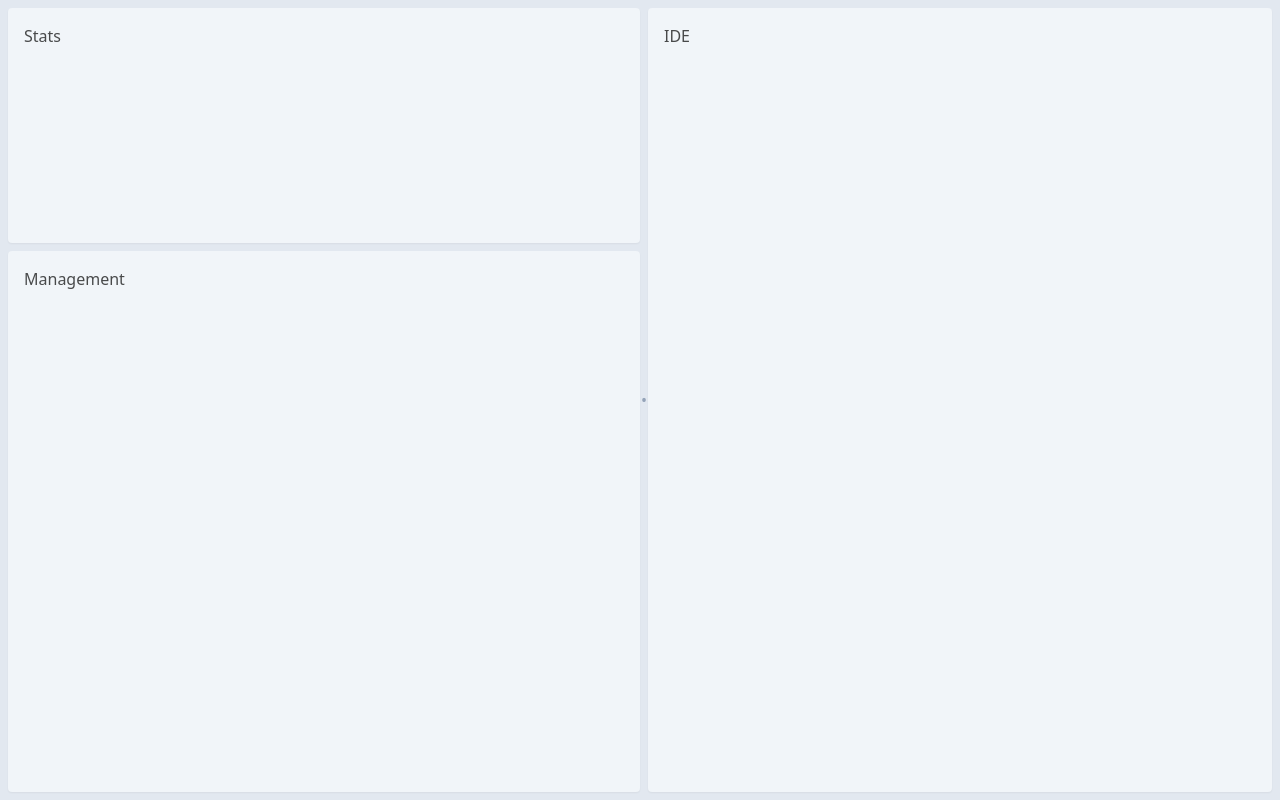
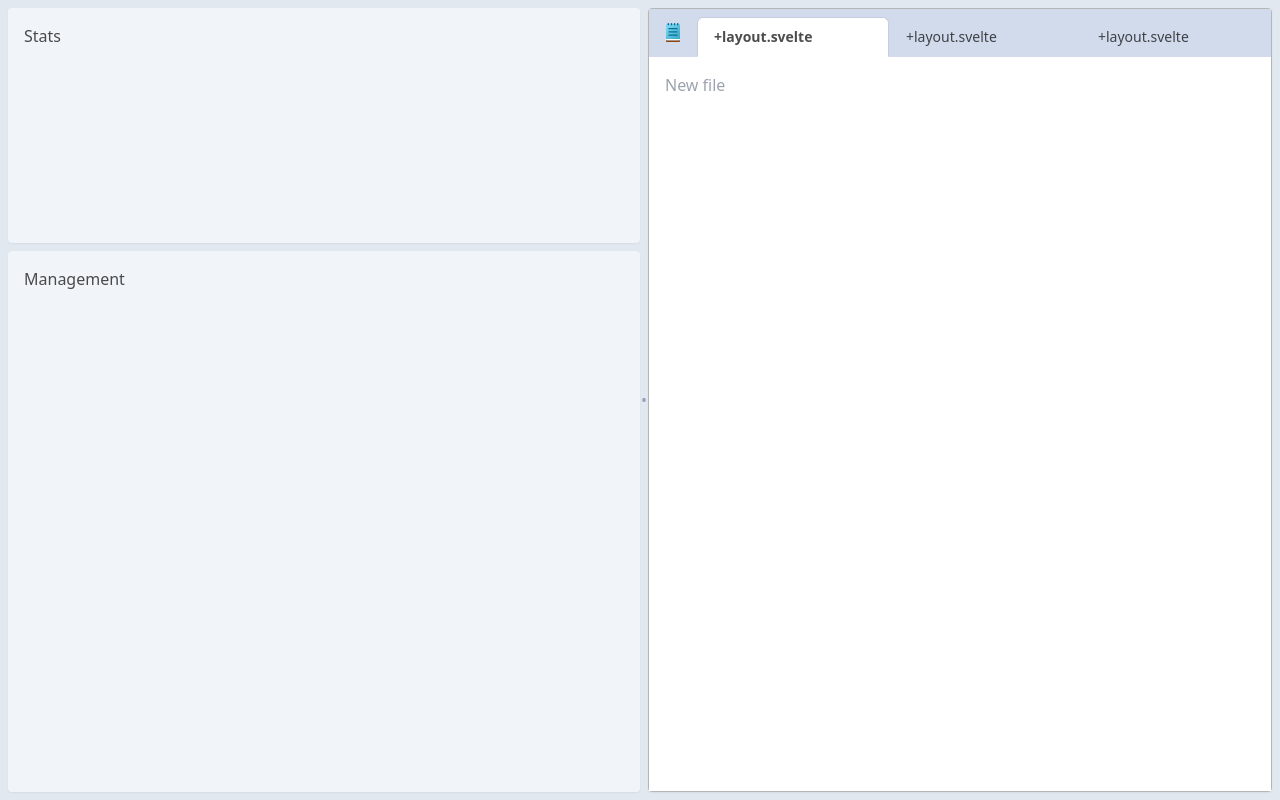
Before and after one commit to davidboulle/codemania, a SvelteKit app: page / in a window 1280 px wide. Built offline with nearby package versions, Linux system fonts and the light colour scheme.

Commit message:
handle IDE colors and add tabs

```diff
--- a/src/app.css
+++ /dev/null
@@ -1,3 +0,0 @@
-@tailwind base;
-@tailwind components;
-@tailwind utilities;
--- a/src/components/WidgetIde.svelte
+++ b/src/components/WidgetIde.svelte
@@ -1,7 +1,99 @@
-<script>
+<script lang="ts">
 	export let widgetName = 'IDE';
+
+	let ideStyle = {
+		'border-external': '#b5b5b5',
+		'border-internal': '#c5cede',
+		'border-tab-unactive': '#d1dbec',
+		'border-tab-active': '#c5cede',
+		'border-tab-hover': '#c6d4e3',
+		'border-tab-focus': '#c5cede',
+		'bg-tabs': '#d1dbec',
+		'bg-tab-unactive': '#d1dbec',
+		'bg-tab-hover': '#c6d4e3',
+		'bg-tab-active': 'white',
+		'bg-tab-focus': '#f1f4f9',
+		'bg-input': 'white',
+		'text-tab-unactive': 'rgba(0, 0, 0, 0.7)',
+		'text-tab-hover': 'rgba(0, 0, 0, 0.7)',
+		'text-tab-active': 'rgba(0, 0, 0, 0.7)',
+		'text-tab-focus': 'rgba(0, 0, 0, 0.7)'
+	};
+
+	$: cssVarStyles = Object.entries(ideStyle)
+		.map(([key, value]) => `--${key}:${value}`)
+		.join(';');
+
+	class Tab {
+		name = 'undefined.txt';
+		constructor(name: string) {
+			this.name = name;
+		}
+	}
+
+	let tabs = [new Tab('+layout.svelte'), new Tab('+layout.svelte'), new Tab('+layout.svelte')];
+	let selected = tabs[0];
 </script>
 
-<div class="widget-ide flex min-h-96 flex-1 flex-col overflow-hidden rounded bg-slate-100 p-4 shadow-sm ${$$props.class}">
-	<textarea class="h-full w-full resize-none bg-slate-100">IDE</textarea>
+<div class="widget-ide ide-default flew-grow relative flex min-h-96 flex-1 select-none flex-col rounded shadow-sm" style={cssVarStyles}>
+	<div class="ide-tabs no-scrollbar absolute inline-flex h-12 w-full items-end self-start overflow-x-scroll pt-2">
+		<div class="ide-icon relative h-12 min-w-12 select-none border-0 pl-2 pr-3" />
+		{#each tabs as tab}
+			<button
+				on:click={() => (selected = tab)}
+				class:active={tab == selected}
+				class:unactive={tab != selected}
+				class="ide-tab shadow-0 relative h-10 min-w-48 rounded-t-md pb-2 pl-4 pr-4 pt-2 text-start text-sm"
+			>
+				{tab.name}
+			</button>
+		{/each}
+	</div>
+	<textarea class="ide-content mt-12 flex-grow resize-none p-4 outline-none" autocomplete="off" autocorrect="off" autocapitalize="off" spellcheck="false" placeholder="New file"></textarea>
 </div>
+
+<style>
+	/* IDE Windows_Notepad */
+
+	.ide-default {
+		border: solid 1px var(--border-external, gray);
+	}
+
+	.ide-default .ide-tabs {
+		background-color: var(--bg-tabs);
+		color: var(--text-tab);
+	}
+	.ide-default .ide-tabs .ide-icon {
+		background-image: url('$lib/assets/icons/Notepad_Win11.svg');
+		background-repeat: no-repeat;
+		background-size: 30%;
+		position: relative;
+		background-position: center;
+	}
+	.ide-default .ide-tabs .ide-tab.unactive {
+		cursor: default;
+		background-color: var(--bg-tab-unactive);
+		box-sizing: border-box;
+		border: solid 1px var(--border-tab-unactive);
+	}
+	.ide-default .ide-tabs .ide-tab.unactive:hover {
+		background-color: var(--bg-tab-hover);
+		border: solid 1px var(--border-tab-hover);
+		color: var(--text-tab-focus);
+	}
+	.ide-default .ide-tabs .ide-tab.unactive:focus {
+		background-color: var(--bg-tab-focus);
+		border: solid 1px var(--border-tab-focus);
+		color: var(--text-tab-focus);
+	}
+	.ide-default .ide-tabs .ide-tab.active {
+		cursor: default;
+		background-color: var(--bg-tab-active);
+		border: solid 1px var(--border-tab-active);
+		border-bottom: solid 1px var(--bg-tab-active);
+		font-weight: 600;
+	}
+	.ide-default .ide-content {
+		background-color: var(--bg-input);
+	}
+</style>
--- a/src/components/WidgetManagement.svelte
+++ b/src/components/WidgetManagement.svelte
@@ -2,4 +2,4 @@
 	export let widgetName = 'Management';
 </script>
 
-<div class="widget-management flex min-h-48 flex-1 overflow-hidden rounded bg-slate-100 p-4 shadow-sm ${$$props.class}">{widgetName}</div>
+<div class="widget-management flex min-h-48 flex-1 overflow-hidden rounded bg-slate-100 p-4 shadow-sm">{widgetName}</div>
--- a/src/components/WidgetStats.svelte
+++ b/src/components/WidgetStats.svelte
@@ -2,4 +2,4 @@
 	export let widgetName = 'Stats';
 </script>
 
-<div class="widget-stats flex h-[30%] min-h-48 rounded bg-slate-100 p-4 shadow-sm ${$$props.class}">{widgetName}</div>
+<div class="widget-stats flex h-[30%] min-h-48 rounded bg-slate-100 p-4 shadow-sm">{widgetName}</div>
--- a/src/routes/+page.svelte
+++ b/src/routes/+page.svelte
@@ -1,7 +1,7 @@
 <script lang="ts">
-	import WidgetIde from '../components/WidgetIde.svelte';
-	import WidgetManagement from '../components/WidgetManagement.svelte';
-	import WidgetStats from '../components/WidgetStats.svelte';
+	import WidgetIde from '$components/WidgetIde.svelte';
+	import WidgetManagement from '$components/WidgetManagement.svelte';
+	import WidgetStats from '$components/WidgetStats.svelte';
 	import resolveConfig from 'tailwindcss/resolveConfig';
 	import tailwindConfig from './../../tailwind.config.js';
 	import { onMount } from 'svelte';
@@ -37,7 +37,6 @@
 	}
 
 	function resize(element: HTMLElement) {
-		console.log(element);
 		const resizer = document.querySelector('.resizer');
 		let active: EventTarget | null;
 		let initialWidth = 0;
@@ -144,7 +143,7 @@
 
 <svelte:window bind:innerHeight={windowHeight} bind:innerWidth={windowWidth} on:keydown={onKeydown} on:resize={onWindowResize} />
 
-<div id="container-main" class="flex w-full min-w-64 select-none flex-col gap-2 overflow-hidden bg-slate-200 p-2 font-sans md:h-screen md:flex-row md:gap-0">
+<div id="container-main" class="flex min-h-screen w-full min-w-64 select-none flex-col gap-2 overflow-hidden bg-slate-200 p-2 font-sans md:h-screen md:flex-row md:gap-0">
 	<!-- Column 1 -->
 	<div id="column-1" class="flex w-full flex-col gap-2 md:w-[50%]" use:move use:resize>
 		{#if widescreen && swapped}
--- a/src/routes/styles.css
+++ b/src/routes/styles.css
@@ -3,6 +3,22 @@
 @tailwind base;
 @tailwind components;
 @tailwind utilities;
+
+/*
+    https://github.com/tailwindlabs/tailwindcss/discussions/2394
+    https://github.com/tailwindlabs/tailwindcss/pull/5732
+*/
+@layer utilities {
+    /* Chrome, Safari and Opera */
+    .no-scrollbar::-webkit-scrollbar {
+      display: none;
+    }
+
+    .no-scrollbar {
+      -ms-overflow-style: none; /* IE and Edge */
+      scrollbar-width: none; /* Firefox */
+    }
+}
 
 :root {
 	--font-body: Arial, -apple-system, BlinkMacSystemFont, 'Segoe UI', Roboto, Oxygen, Ubuntu,
--- a/svelte.config.js
+++ b/svelte.config.js
@@ -11,7 +11,10 @@ const config = {
 		// adapter-auto only supports some environments, see https://kit.svelte.dev/docs/adapter-auto for a list.
 		// If your environment is not supported or you settled on a specific environment, switch out the adapter.
 		// See https://kit.svelte.dev/docs/adapters for more information about adapters.
-		adapter: adapter()
+		adapter: adapter(),
+		alias: {
+			$components: "src/components",
+		}
 	}
 };
 
```
Also changed, not shown: src/lib/assets/icons/Notepad_Win11.svg (added), src/lib/assets/icons/raid_clan_icon_winter_eagle.png (added).
